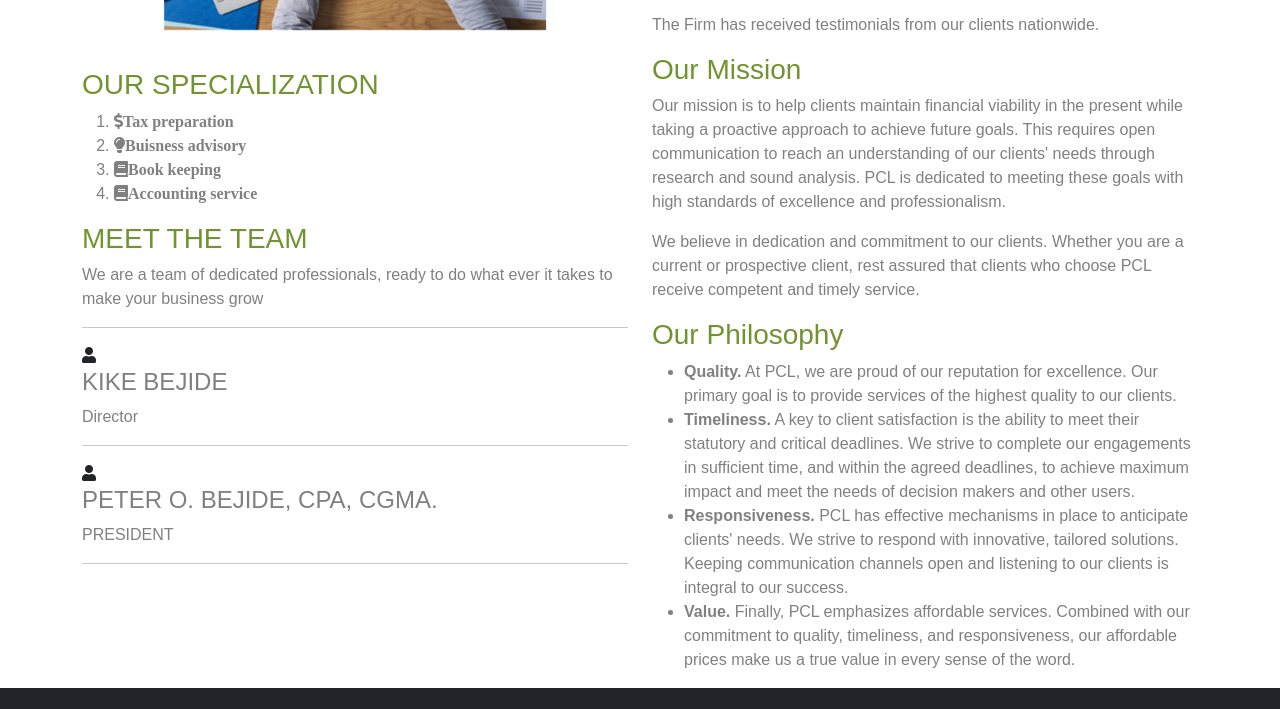
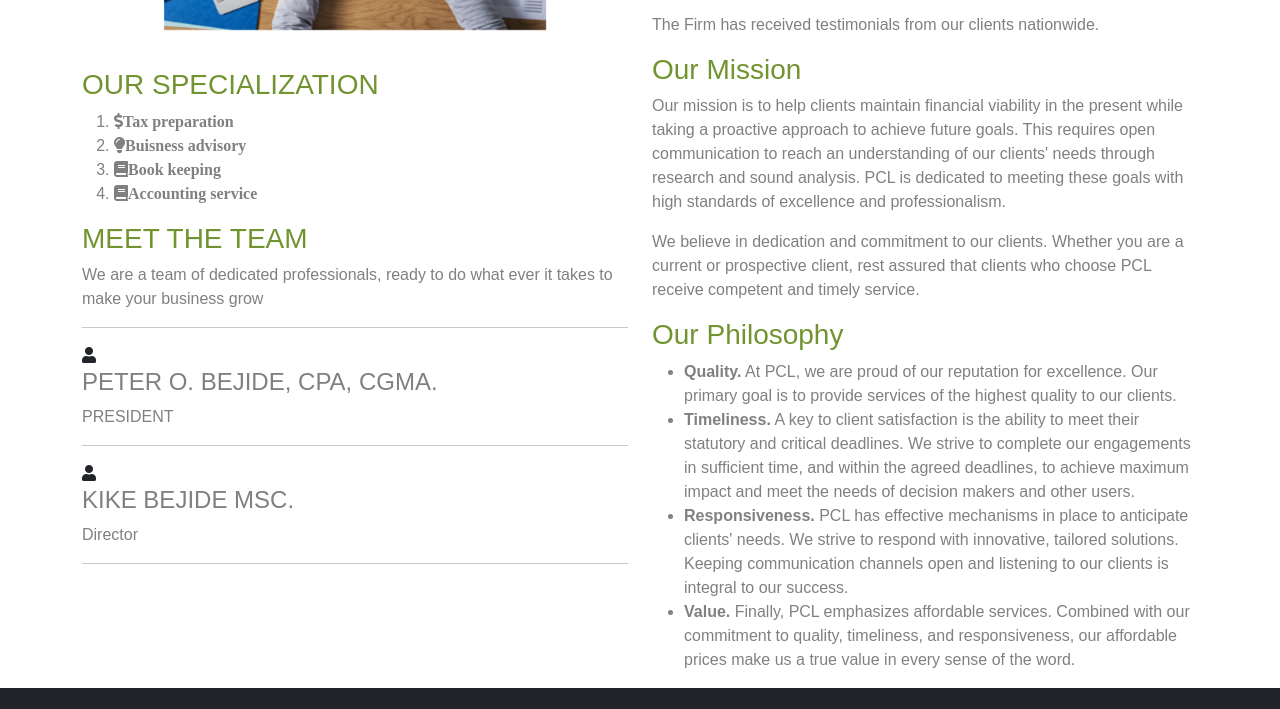
Before and after one commit to TEAQUAN/PECUIAR-CONSULT, a website: page AboutUs.html in a window 1280 px wide. Shown: the part 522-1231 px from the top of the page. Drawn offline with nearby package versions, Linux system fonts and the light colour scheme; a web font is replaced by a local one.

Commit message:
Update AboutUs.html

```diff
--- a/AboutUs.html
+++ b/AboutUs.html
@@ -186,12 +186,12 @@
                 </p>
                 <hr>
                 <i class="fas fa-user"></i>
-                <h4>KIKE BEJIDE</h4>
-                <P>Director</P>
+              <h4>PETER O. BEJIDE, CPA, CGMA.</h4>
+                <P>PRESIDENT</P>
                 <hr>
                 <i class="fas fa-user"></i>
-                <h4>PETER O. BEJIDE, CPA, CGMA.</h4>
-                <P>PRESIDENT</P>
+                 <h4>KIKE BEJIDE MSC.</h4>
+                <P>Director</P>
             </div>
             <hr>
           </div>
```
